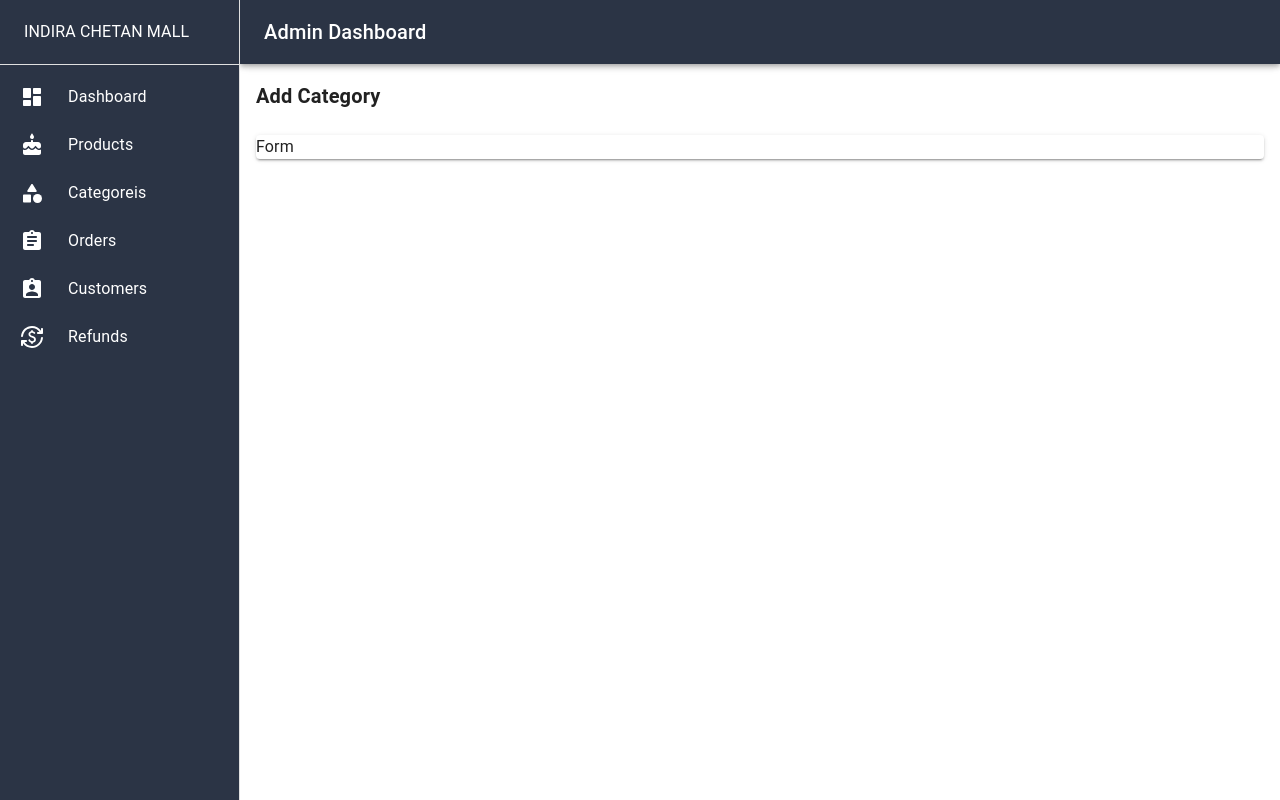
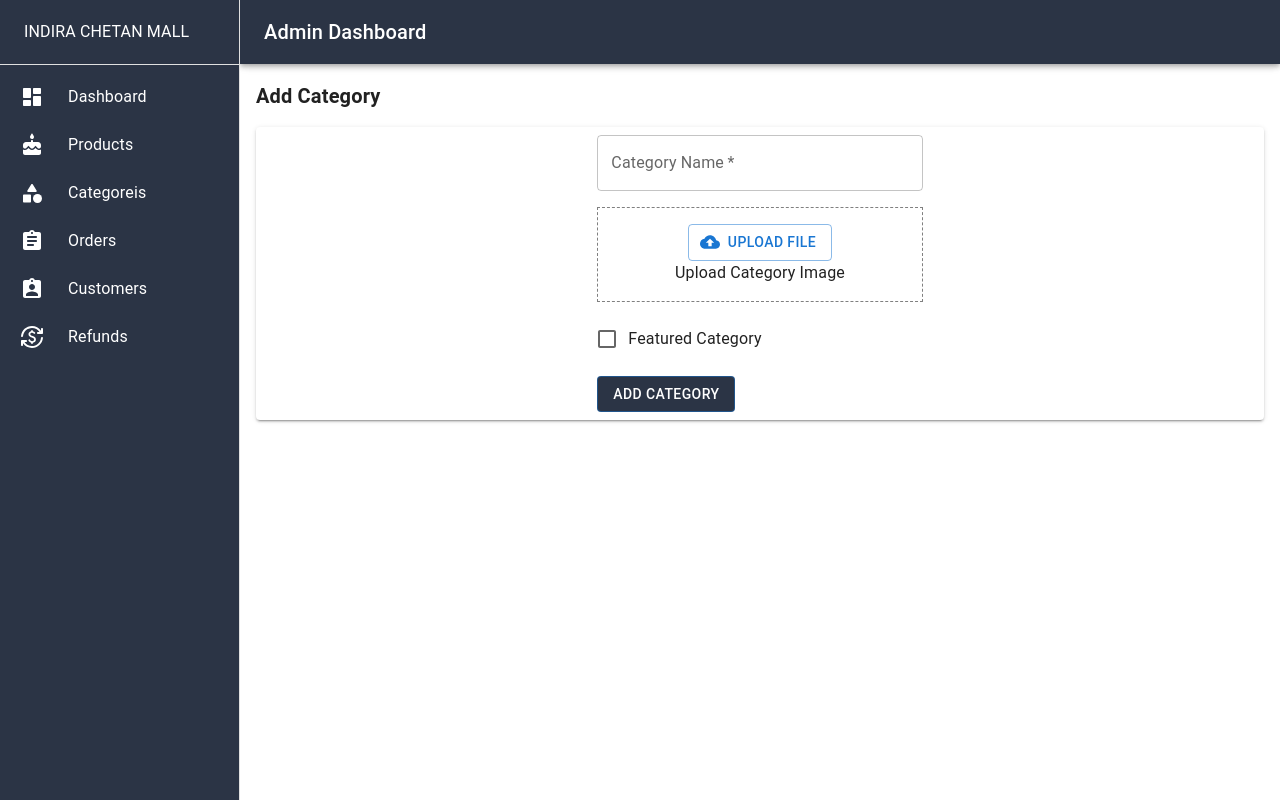
Before and after one commit to Parallax99/IndiraChetanMall, a Next.js app: page /dashboard/categories/create in a window 1280 px wide. Built offline with nearby package versions, Linux system fonts and the light colour scheme.

Commit message:
Added the Add Category Page and react use hook library

```diff
--- a/app/components/admin/Categories/AddCategory.tsx
+++ b/app/components/admin/Categories/AddCategory.tsx
@@ -1,7 +1,25 @@
-import { Box, Paper, Typography } from "@mui/material";
+"use client";
+import { CloudUploadRounded } from "@mui/icons-material";
+import {
+  Box,
+  Button,
+  Checkbox,
+  FormControlLabel,
+  FormGroup,
+  Grid,
+  Input,
+  Paper,
+  TextField,
+  Typography,
+} from "@mui/material";
 import Grid2 from "@mui/material/Unstable_Grid2/Grid2";
 
 export default function AddCategory() {
+  const handleSubmit = (e: any) => {
+    e.preventDefault();
+    console.log(e.target);
+  };
+
   return (
     <Box sx={{ width: "100%" }}>
       <Grid2 container spacing={2}>
@@ -12,8 +30,84 @@ export default function AddCategory() {
             </Box>
           </Typography>
         </Grid2>
-        <Grid2 xs={12}>
-          <Paper elevation={2}>Form</Paper>
+        <Grid2 xs={12} sx={{ height: "100%" }}>
+          <Paper elevation={2} sx={{ height: "100%" }}>
+            <Box sx={{ width: "100%" }}>
+              <Grid2 container spacing={2}>
+                <Grid2 xs={4}></Grid2>
+                <Grid2 xs={4}>
+                  <form onSubmit={handleSubmit}>
+                    <Grid2 container spacing={2}>
+                      <Grid2 xs={12}>
+                        <TextField
+                          required
+                          label="Category Name"
+                          id="Category Name"
+                          name="categoryName"
+                          sx={{ width: "100%" }}
+                        />
+                      </Grid2>
+                      <Grid2 xs={12}>
+                        <Box
+                          component="section"
+                          sx={{
+                            p: 2,
+                            border: "1px dashed grey",
+                            textAlign: "center",
+                            flexDirection: "row",
+                          }}
+                        >
+                          <Button
+                            component="label"
+                            role={undefined}
+                            variant="outlined"
+                            tabIndex={-1}
+                            startIcon={<CloudUploadRounded />}
+                            sx={{ textAlign: "center" }}
+                          >
+                            Upload file
+                            <Input
+                              sx={{ display: "none" }}
+                              name="categoryImage"
+                              type="file"
+                            />
+                          </Button>
+                          <div>Upload Category Image</div>
+                        </Box>
+                      </Grid2>
+                      <Grid2 xs={12}>
+                        <FormGroup>
+                          <FormControlLabel
+                            control={<Checkbox />}
+                            label="Featured Category"
+                            value="isFeatured"
+                            name="isFeatured"
+                          />
+                        </FormGroup>
+                      </Grid2>
+                      <Grid2>
+                        <Button
+                          variant="outlined"
+                          sx={{
+                            backgroundColor: "rgb(43,52,69)",
+                            color: "white",
+                            "&:hover": {
+                              color: "black",
+                              borderColor: "black",
+                            },
+                          }}
+                          type="submit"
+                        >
+                          Add Category
+                        </Button>
+                      </Grid2>
+                    </Grid2>
+                  </form>
+                </Grid2>
+                <Grid2 xs={4}></Grid2>
+              </Grid2>
+            </Box>
+          </Paper>
         </Grid2>
       </Grid2>
     </Box>
--- a/package.json
+++ b/package.json
@@ -19,7 +19,8 @@
     "next": "14.1.0",
     "next-auth": "^5.0.0-beta.5",
     "react": "^18",
-    "react-dom": "^18"
+    "react-dom": "^18",
+    "react-hook-form": "^7.51.0"
   },
   "devDependencies": {
     "@prisma/client": "^5.10.2",
```
